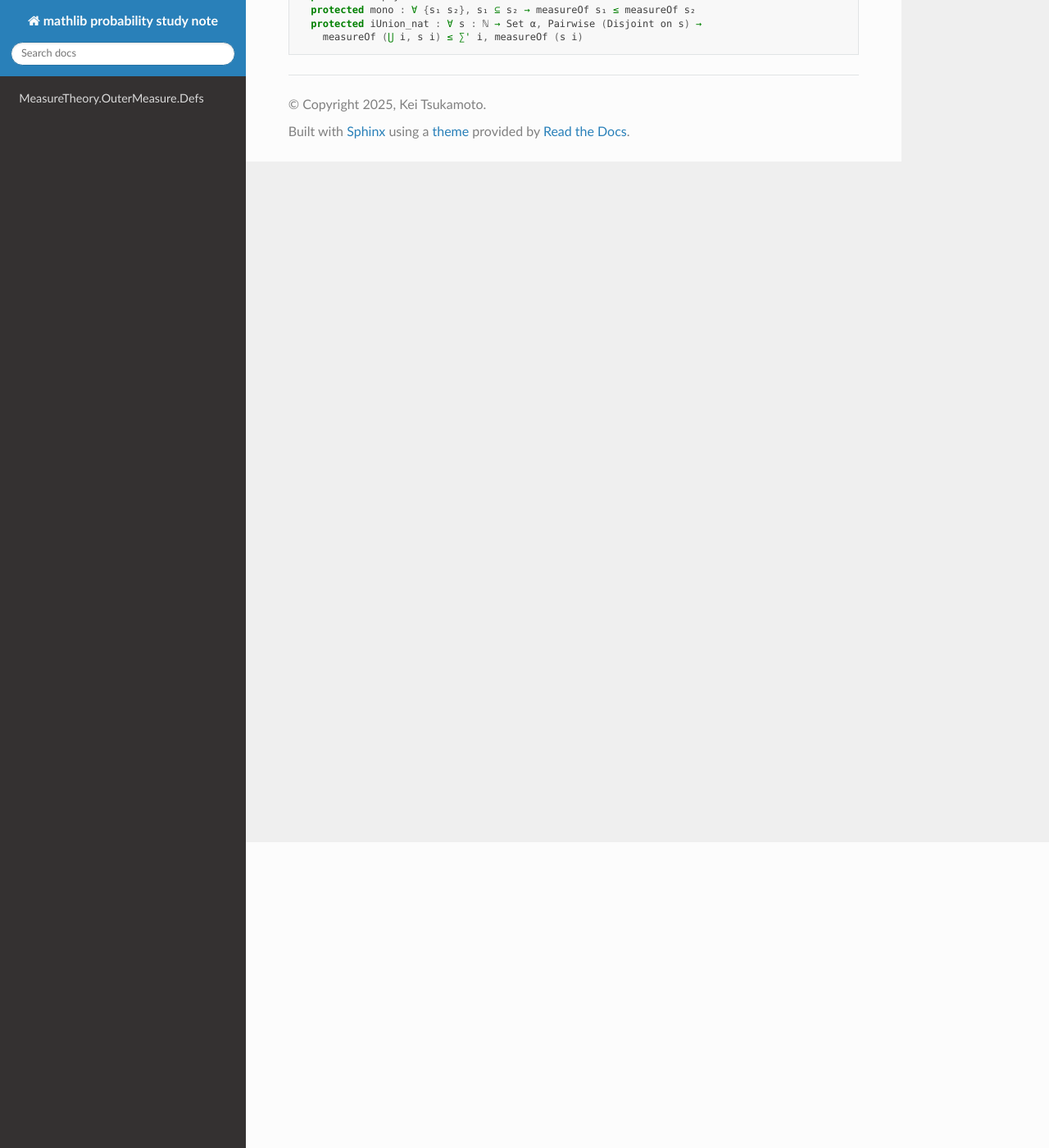
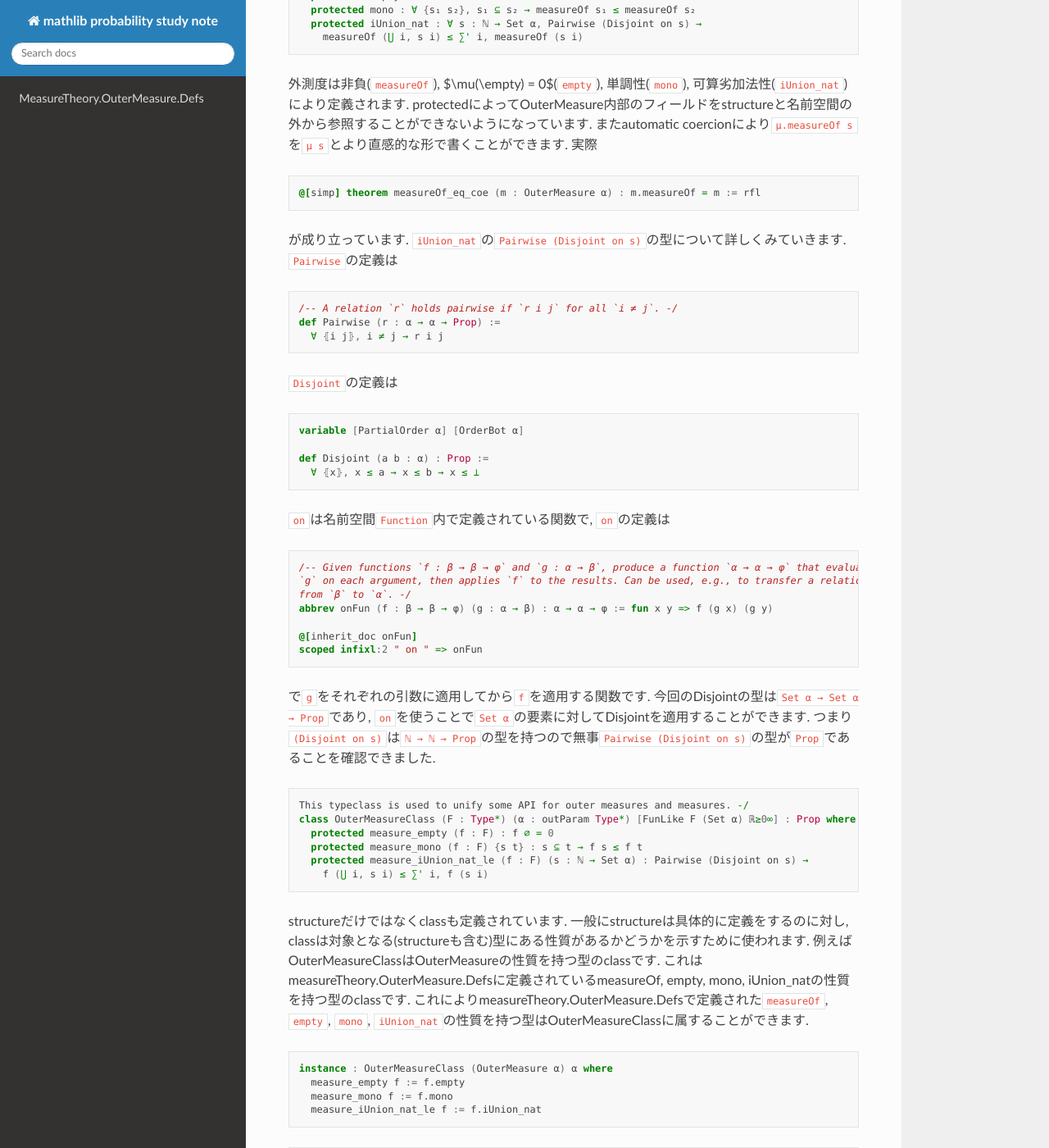
Before and after one commit to auto-res/mathlib_probability_study_note, a Sphinx documentation site: the page built from docs/source/MeasureTheory/OuterMeasure/Defs.md, in a window 1280 px wide and 1400 px high, scrolled down 373 px. Shown: the whole window at 82% size. Built offline with Sphinx 7.4.7 and the Read the Docs theme 3.1.0, drawn with Linux system fonts in a browser that asks for light colours.

Commit message:
OuterMeasure.Defs

````diff
--- a/docs/source/MeasureTheory/OuterMeasure/Defs.md
+++ b/docs/source/MeasureTheory/OuterMeasure/Defs.md
@@ -16,3 +16,51 @@ structure OuterMeasure (α : Type*) where
   protected iUnion_nat : ∀ s : ℕ → Set α, Pairwise (Disjoint on s) →
     measureOf (⋃ i, s i) ≤ ∑' i, measureOf (s i)
 ```
+外測度は非負(`measureOf`), $\mu(\empty) = 0$(`empty`), 単調性(`mono`), 可算劣加法性(`iUnion_nat`)により定義されます.
+protectedによってOuterMeasure内部のフィールドをstructureと名前空間の外から参照することができないようになっています. またautomatic coercionにより`μ.measureOf s`を`μ s`とより直感的な形で書くことができます. 実際
+``` lean4
+@[simp] theorem measureOf_eq_coe (m : OuterMeasure α) : m.measureOf = m := rfl
+```
+が成り立っています.
+`iUnion_nat`の`Pairwise (Disjoint on s)`の型について詳しくみていきます.
+`Pairwise`の定義は
+``` lean4
+/-- A relation `r` holds pairwise if `r i j` for all `i ≠ j`. -/
+def Pairwise (r : α → α → Prop) :=
+  ∀ ⦃i j⦄, i ≠ j → r i j
+```
+`Disjoint`の定義は
+``` lean4
+variable [PartialOrder α] [OrderBot α]
+
+def Disjoint (a b : α) : Prop :=
+  ∀ ⦃x⦄, x ≤ a → x ≤ b → x ≤ ⊥
+```
+`on`は名前空間`Function`内で定義されている関数で, `on`の定義は
+``` lean4
+/-- Given functions `f : β → β → φ` and `g : α → β`, produce a function `α → α → φ` that evaluates
+`g` on each argument, then applies `f` to the results. Can be used, e.g., to transfer a relation
+from `β` to `α`. -/
+abbrev onFun (f : β → β → φ) (g : α → β) : α → α → φ := fun x y => f (g x) (g y)
+
+@[inherit_doc onFun]
+scoped infixl:2 " on " => onFun
+```
+で`g`をそれぞれの引数に適用してから`f`を適用する関数です. 今回のDisjointの型は`Set α → Set α → Prop`であり, `on`を使うことで`Set α`の要素に対してDisjointを適用することができます. つまり`(Disjoint on s)`は`ℕ → ℕ → Prop`の型を持つので無事`Pairwise (Disjoint on s)`の型が`Prop`であることを確認できました.
+
+``` lean4
+This typeclass is used to unify some API for outer measures and measures. -/
+class OuterMeasureClass (F : Type*) (α : outParam Type*) [FunLike F (Set α) ℝ≥0∞] : Prop where
+  protected measure_empty (f : F) : f ∅ = 0
+  protected measure_mono (f : F) {s t} : s ⊆ t → f s ≤ f t
+  protected measure_iUnion_nat_le (f : F) (s : ℕ → Set α) : Pairwise (Disjoint on s) →
+    f (⋃ i, s i) ≤ ∑' i, f (s i)
+```
+structureだけではなくclassも定義されています. 一般にstructureは具体的に定義をするのに対し, classは対象となる(structureも含む)型にある性質があるかどうかを示すために使われます. 例えばOuterMeasureClassはOuterMeasureの性質を持つ型のclassです. これはmeasureTheory.OuterMeasure.Defsに定義されているmeasureOf, empty, mono, iUnion_natの性質を持つ型のclassです. これによりmeasureTheory.OuterMeasure.Defsで定義された`measureOf`, `empty`, `mono`, `iUnion_nat`の性質を持つ型はOuterMeasureClassに属することができます.
+
+``` lean4
+instance : OuterMeasureClass (OuterMeasure α) α where
+  measure_empty f := f.empty
+  measure_mono f := f.mono
+  measure_iUnion_nat_le f := f.iUnion_nat
+```
````
